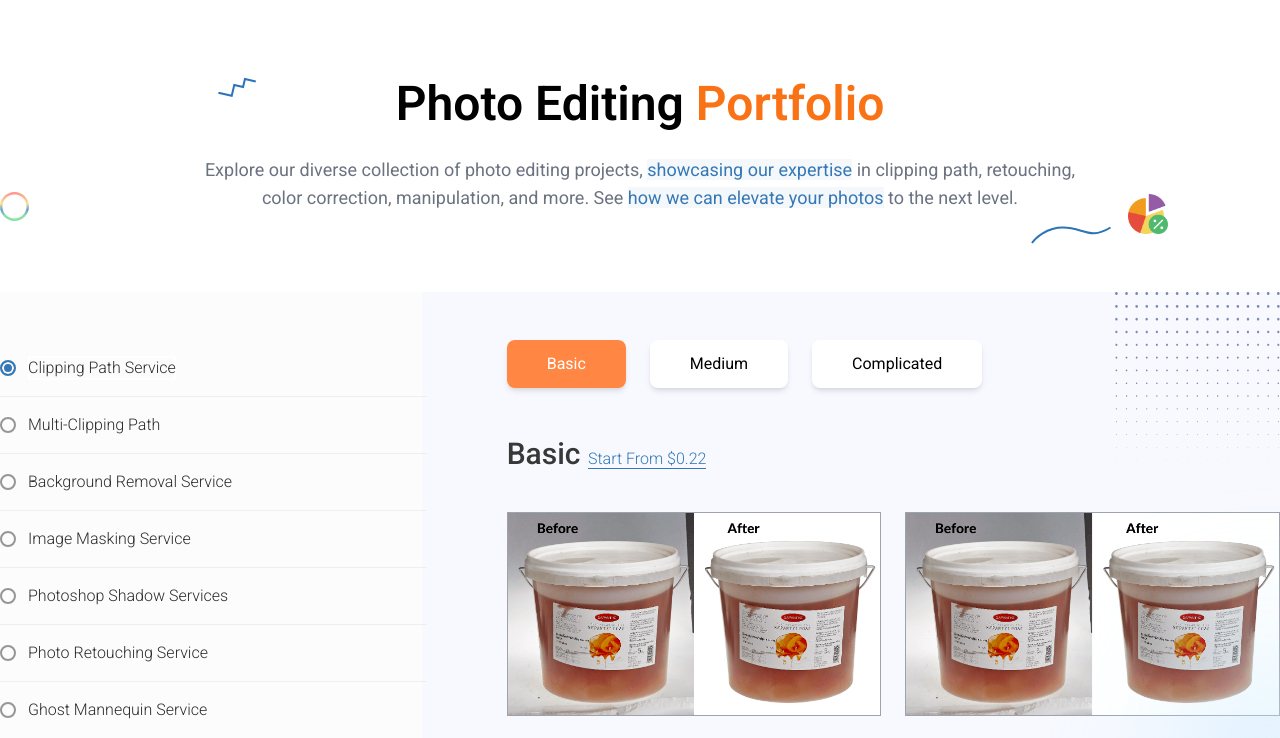
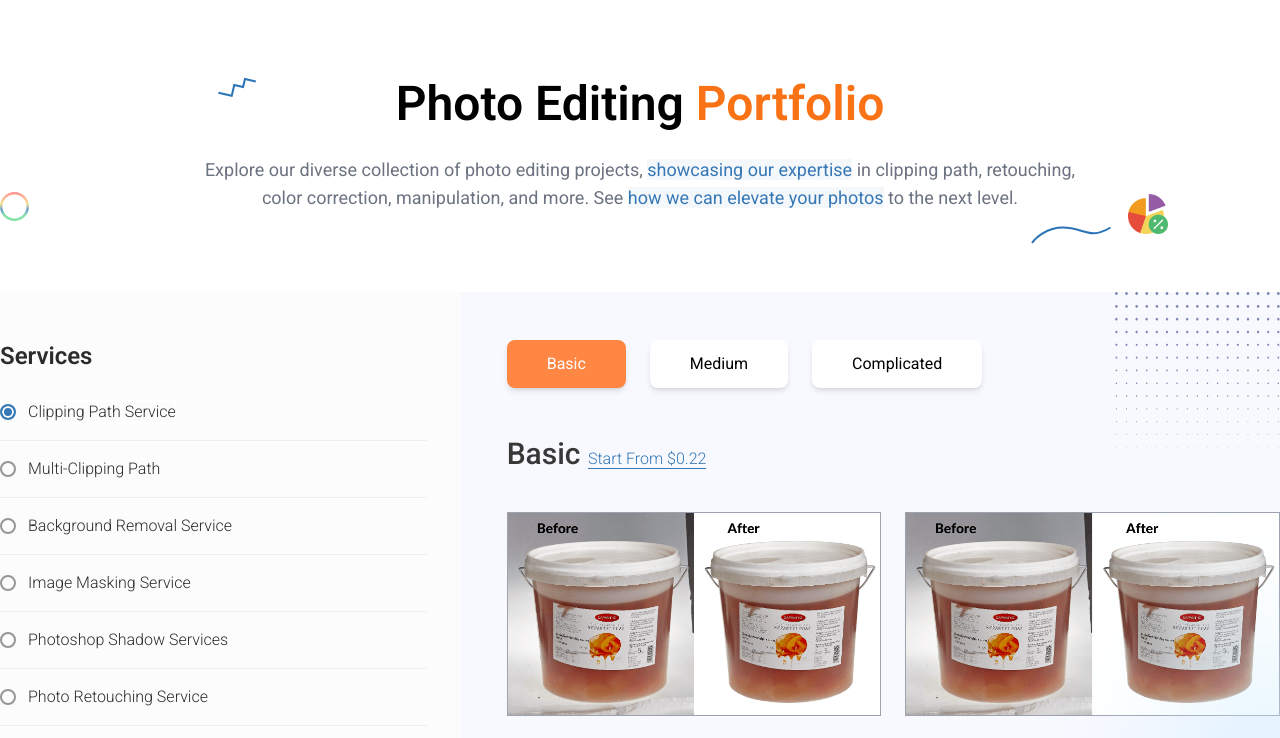
Before and after one commit to itarek99/ca-portfolio, a React (Vite) app: page / in a window 1280 px wide. Shown: the top 738 px of the page. Built offline with nearby package versions, Linux system fonts and the light colour scheme.

Commit message:
bg fixed

```diff
--- a/src/App.jsx
+++ b/src/App.jsx
@@ -10,7 +10,7 @@ function App() {
   return (
     <>
       <Heading />
-      <main className='font-roboto relative bg-[#F7F9FF] xl:bg-gradient-to-r from-[#FCFCFC] from-[33%] 2xl:from-[38.5%]  via-[#F7F9FF] via-[33%] 2xl:via-[38.5%] to-[#F7F9FF] to-100% pb-16 pt-12'>
+      <main className='font-roboto relative bg-[#F7F9FF] xl:bg-gradient-to-r from-[#FCFCFC] from-[36%] 2xl:from-[40%]  via-[#F7F9FF] via-[36%] 2xl:via-[40%] to-[#F7F9FF] to-100% pb-16 pt-12'>
         <div className='container mx-auto px-4 xl:px-0 grid grid-cols-12'>
           <div className='hidden lg:block col-span-4'>
             <ServiceList imageBox={imageBox} />
--- a/src/components/ServiceList.jsx
+++ b/src/components/ServiceList.jsx
@@ -19,6 +19,8 @@ const ServiceList = ({ imageBox }) => {
 
   return (
     <div>
+      <div className='font-semibold text-2xl text-[#2C2C2C] mb-3'>Services</div>
+
       {services.map((service, index) => (
         <div key={index} className='border-b border-solid border-[#EEEDF6]'>
           <input
```
